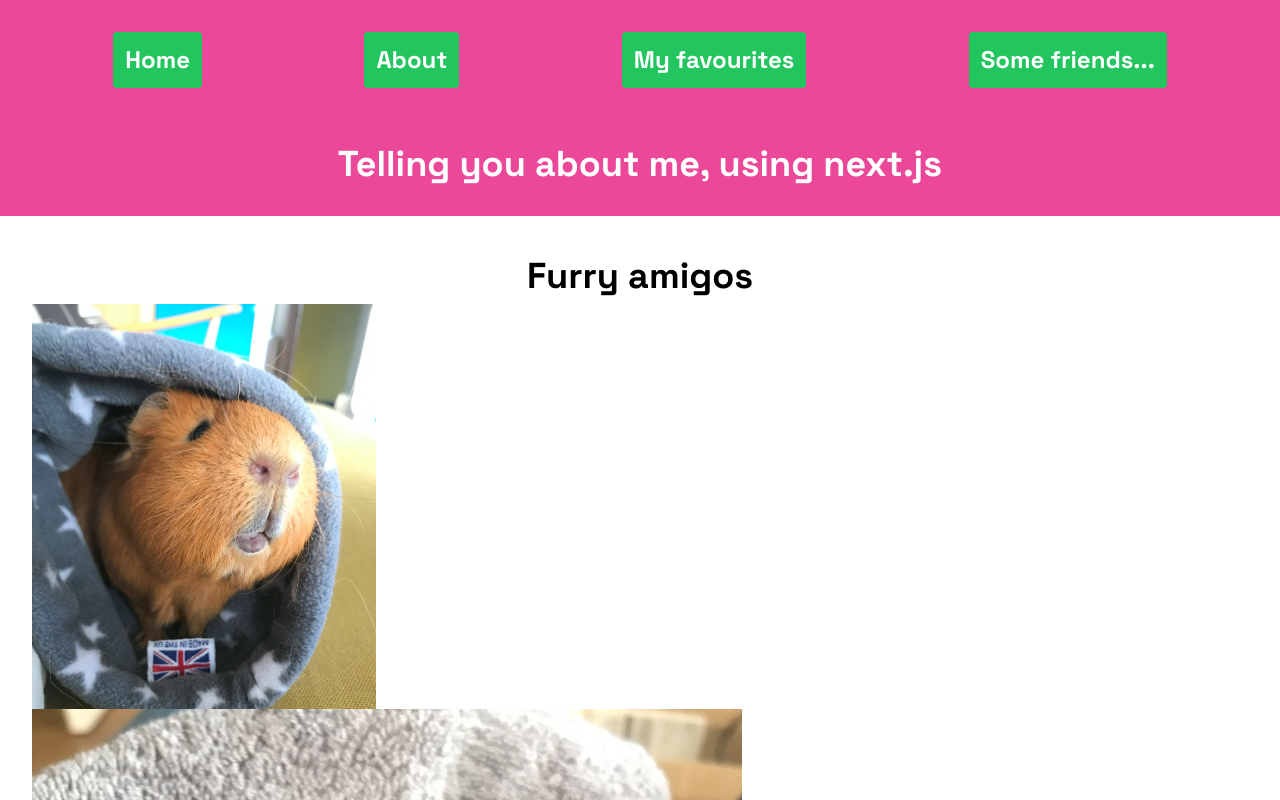
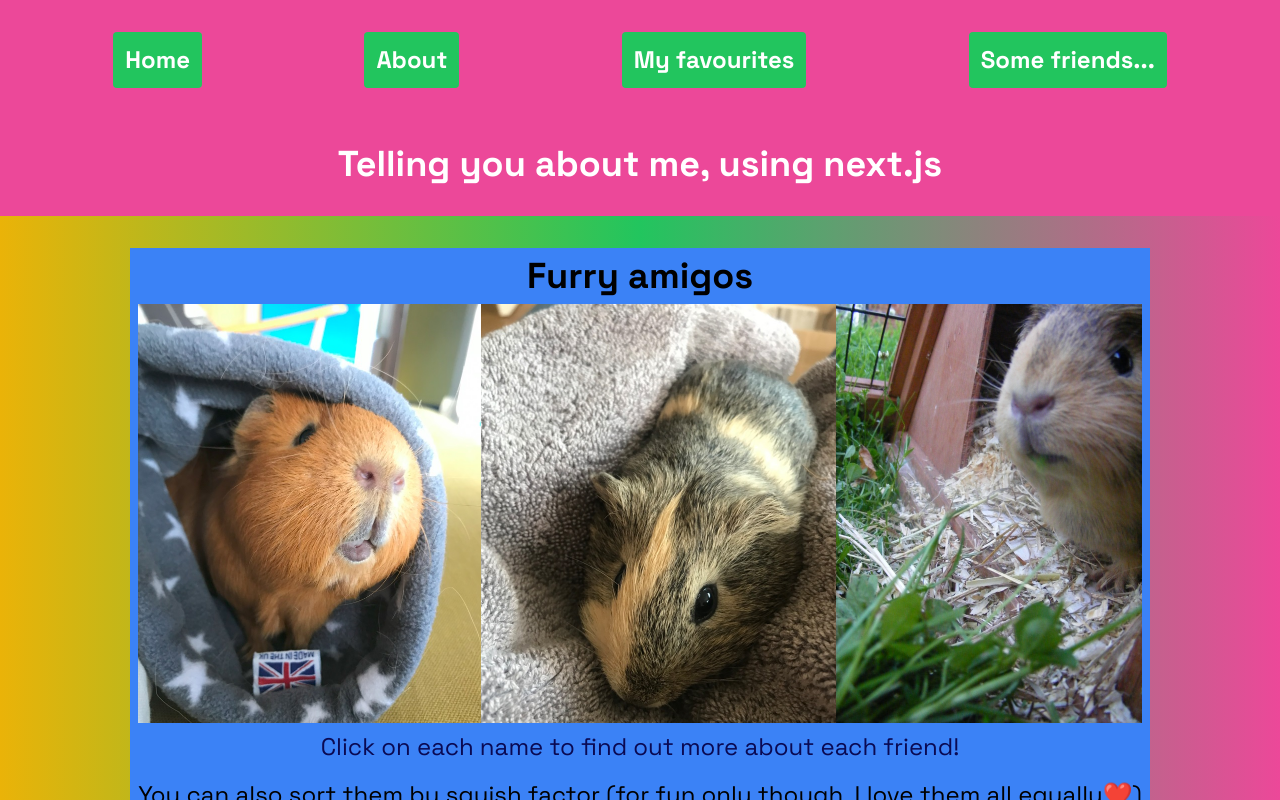
Before and after one commit to nellie-allsop/lab-2, a Next.js app: page /friends in a window 1280 px wide. Shown: the top 800 px of the page. Built offline with nearby package versions, Linux system fonts and the light colour scheme.

Commit message:
add image and submit for day

```diff
--- a/app/about/page.tsx
+++ b/app/about/page.tsx
@@ -1,5 +1,5 @@
 import { Metadata } from "next";
-// import AboutMe from "../components/AboutMe";
+import Image from "next/image";
 
 export const metadata: Metadata = {
 	title: "About",
@@ -9,8 +9,8 @@ export const metadata: Metadata = {
 export default function AboutRoute() {
 	return (
 		<main className="p-8 flex flex-col items-center justify-center">
-			{/* <AboutMe /> */}
-			<p className="p-8">Fun fact, I moved to Norwich this year!</p>
+			<p className="p-8">This site was created by Nellie Allsop, an aspiring dev who currently lives in Norwich</p>
+			<Image className="rounded-full border-dashed border-8 border-blue-500" src="/Codebar.jpg" width={325} height={250} alt="Nellie being mentored at a codebar session" />
 		</main>
 	);
 }
--- a/app/friends/layout.tsx
+++ b/app/friends/layout.tsx
@@ -4,8 +4,8 @@ export default function friendsLayout({
 	children: React.ReactNode;
 }) {
 	return (
-		<main className="bg-white h-screen p-8 flex flex-col items-center ">
-			<div>{children}</div>
+		<main className="h-screen p-8 flex flex-col items-center ">
+			<div className="bg-blue-500">{children}</div>
 		</main>
 	);
 }
--- a/app/friends/page.tsx
+++ b/app/friends/page.tsx
@@ -65,15 +65,15 @@ export default function Page({
 		<div className="text-2xl">
 			<div className="flex flex-col items-center">
 				<h1 className="font-bold text-4xl m-2">Furry amigos</h1>
-				<section>
+				<section className="flex">
 				<Image src="/Derek.jpg" width={343.5} height={405} alt="Derek Allsop" />
-				<Image src="/Bernard.jpg" width={710} height={838} alt="Bernard Allsop" />
-				<Image src="/Butternut.jpg" width={2448} height={3264} alt="Butternut Allsop" />
+				<Image src="/Bernard.jpg" width={355} height={419} alt="Bernard Allsop" />
+				<Image src="/Butternut.jpg" width={306} height={408} alt="Butternut Allsop" />
 				</section>
 				<p className="m-2">
 					Click on each name to find out more about each friend!
 				</p>
-				<h2 className="m-2">Sort by squish factor</h2>
+				<h2 className="m-2">You can also sort them by squish factor (for fun only though, I love them all equally❤️)</h2>
 			</div>
 			<div className="flex flex-row justify-around m-8">
 				<Link
--- a/components/AboutMe.module.css
+++ b/components/AboutMe.module.css
@@ -10,7 +10,7 @@
 	display: flex;
 	align-items: center;
 	justify-content: space-evenly;
-	background-color: rgb(0, 170, 255);
+	background-color: #3b82f6;
 	height: 200px;
 	width: 200px;
 	border-radius: 200px;
@@ -61,7 +61,7 @@
   display: flex;
   align-items: center;
   justify-content: space-evenly;
-  background-color: rgb(0, 170, 255);
+  background-color: #3b82f6;
   height: 100px;
   width: 100px;
   border-radius: 100px;
--- a/next.config.js
+++ b/next.config.js
@@ -1,4 +1,8 @@
 /** @type {import('next').NextConfig} */
-const nextConfig = {}
+const nextConfig = {
+  images: {
+    domains: ['images.unsplash.com']
+  }
+}
 
 module.exports = nextConfig
```
Also changed, not shown: app/favourites/page.tsx (+2 -0 lines), public/Codebar.jpg (added).
